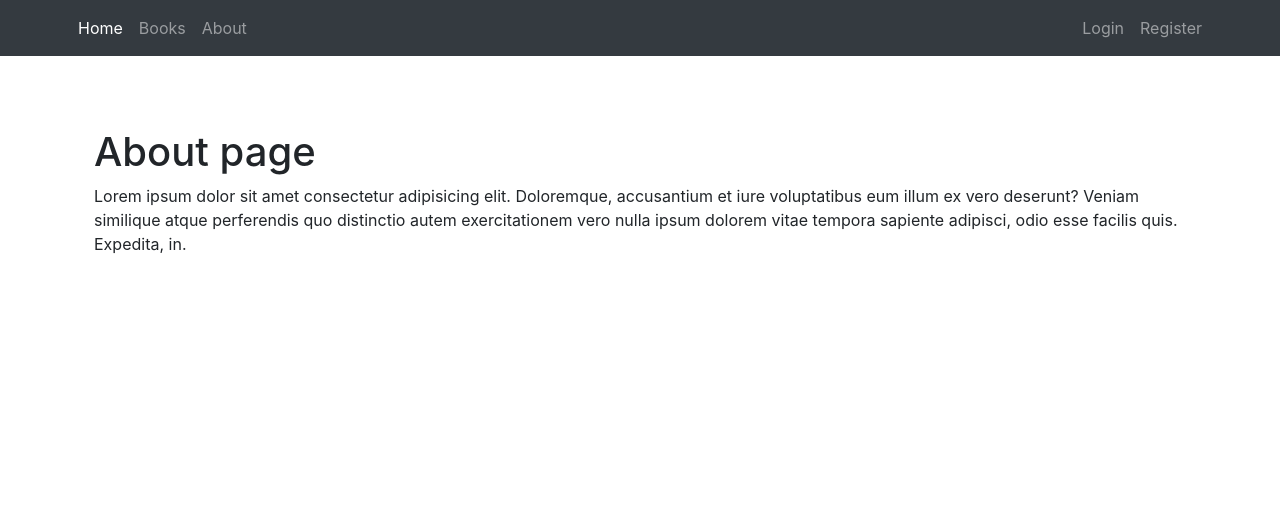
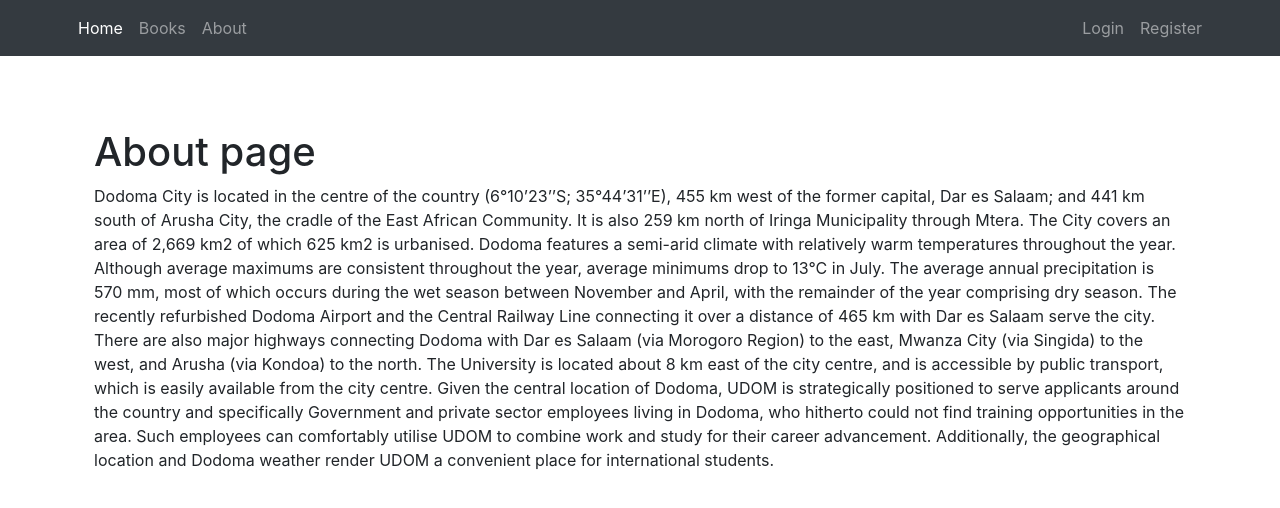
Before and after one commit to Jasiri-Inc/moecive-frontend, a React (Vite) app: page /about in a window 1280 px wide. Shown: the top 508 px of the page. Built offline with nearby package versions, Linux system fonts and the light colour scheme.

Commit message:
moecive-v1 update2

```diff
--- a/src/pages/about.js
+++ b/src/pages/about.js
@@ -5,7 +5,13 @@ export default function About() {
     <div className="container">
       <div className="row mt-5 p-4">
         <h1>About page</h1>
-        <p>Lorem ipsum dolor sit amet consectetur adipisicing elit. Doloremque, accusantium et iure voluptatibus eum illum ex vero deserunt? Veniam similique atque perferendis quo distinctio autem exercitationem vero nulla ipsum dolorem vitae tempora sapiente adipisci, odio esse facilis quis. Expedita, in.</p>
+        <p>Dodoma City is located in the centre of the country (6°10’23’’S; 35°44’31’’E), 455 km west of the former capital, Dar es Salaam; and 441 km south of Arusha City, the cradle of the East African Community. It is also 259 km north of Iringa Municipality through Mtera. The City covers an area of 2,669 km2 of which 625 km2 is urbanised.
+
+Dodoma features a semi-arid climate with relatively warm temperatures throughout the year. Although average maximums are consistent throughout the year, average minimums drop to 13°C in July. The average annual precipitation is 570 mm, most of which occurs during the wet season between November and April, with the remainder of the year comprising dry season.
+
+The recently refurbished Dodoma Airport and the Central Railway Line connecting it over a distance of 465 km with Dar es Salaam serve the city. There are also major highways connecting Dodoma with Dar es Salaam (via Morogoro Region) to the east, Mwanza City (via Singida) to the west, and Arusha (via Kondoa) to the north.
+
+The University is located about 8 km east of the city centre, and is accessible by public transport, which is easily available from the city centre. Given the central location of Dodoma, UDOM is strategically positioned to serve applicants around the country and specifically Government and private sector employees living in Dodoma, who hitherto could not find training opportunities in the area. Such employees can comfortably utilise UDOM to combine work and study for their career advancement. Additionally, the geographical location and Dodoma weather render UDOM a convenient place for international students.</p>
 
       </div>
     </div>
```
Also changed, not shown: 1 other file (tests, documents, lock files or other folders).
